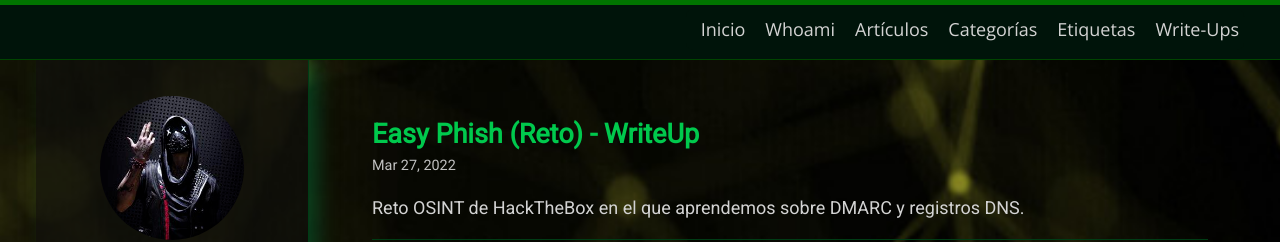
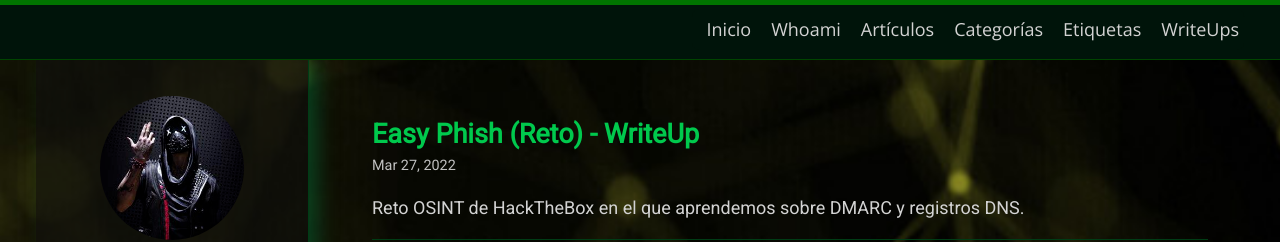
Before and after one commit to WildZarek/wildzarek.github.io, a Jekyll site: the page built from index.html, in a window 1280 px wide. Shown: the top 242 px of the page. Built offline with Jekyll 4.4.1, drawn with Linux system fonts in a browser that asks for light colours; nearby versions of some CDN libraries; some web fonts are replaced; the list of posts is cut into pages by our own code.

Commit message:
Changed permalink

```diff
--- a/_data/navigation.yml
+++ b/_data/navigation.yml
@@ -8,9 +8,9 @@
   url: /categories/
 - title: Etiquetas
   url: /tags/
-- title: Write-Ups
+- title: WriteUps
   sublinks:
     - title: HackTheBox
-      url: /htb/
+      url: /hackthebox/
     - title: Scripts
       url: /scripts/
```
